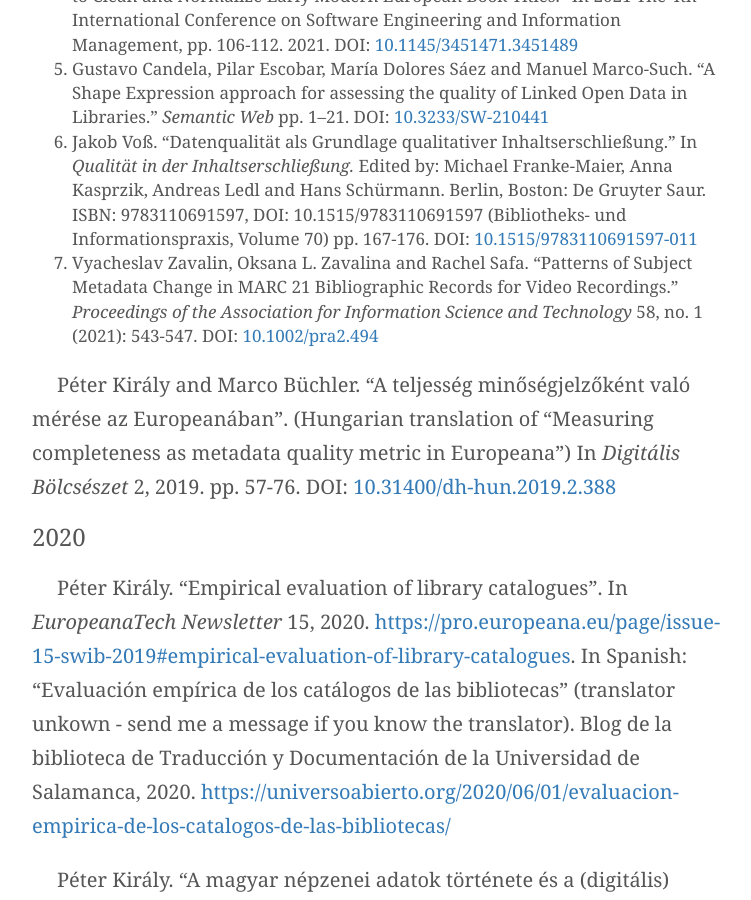
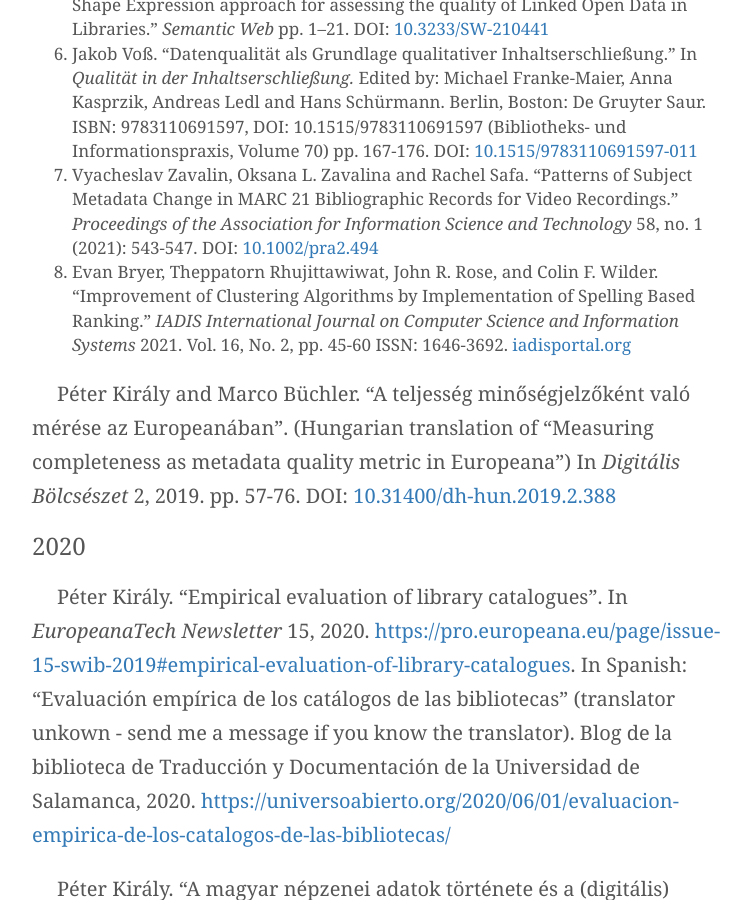
Before and after one commit to pkiraly/pkiraly.github.io, a Jekyll site: the page built from about.md, in a window 1280 px wide and 900 px high, scrolled down 8678 px. Shown: the whole window, without its empty margins (258-1009 px from the left). Built offline with Jekyll 4.4.1, drawn with Linux system fonts in a browser that asks for light colours; nearby versions of some CDN libraries; some web fonts are replaced; comment, search, counter and statistics services are not loaded; some of the changed text lies outside the part shown.

Commit message:
adding Improvement of Clustering Algorithms by Implementation of Spelling Based Ranking

```diff
--- a/about.md
+++ b/about.md
@@ -63,6 +63,7 @@ cited by:<br/>
 6. Rachel Jaffe. "Rethinking Metadata’s Value and How It Is Evaluated." _Technical Services Quarterly_ 37, no. 4 (2020): 432-443. DOI: [10.1080/07317131.2020.1810443](https://doi.org/10.1080/07317131.2020.1810443)
 7. August Wierling, Valeria Jana Schwanitz, Sebnem Altinci, Maria Bałazinska, Michael J. Barber, Mehmet Efe Biresselioglu, Christopher Burger-Scheidlin, Massimo Celino, Muhittin Hakan Demir, Richard Dennis, Nicolas Dintzner, Adel el Gammal, Carlos M. Fernández-Peruchena, Winston Gilcrease, Paweł Gładysz, Carsten Hoyer-Klick, Kevin Joshi, Mariusz Kruczek, David Lacroix, Małgorzata Markowska, Rafael Mayo-García, Robbie Morrison, Manfred Paier, Giuseppe Peronato, Mahendranath Ramakrishnan, Janeita Reid, Alessandro Sciullo, Berfu Solak, Demet Suna, Wolfgang Süß, Astrid Unger, Maria Luisa Fernandez Vanoni and Nikola Vasiljevic. "FAIR Metadata Standards for Low Carbon Energy Research—A Review of Practices and How to Advance." _Energies_ 2021 14, no. 20, 6692. DOI: [10.3390/en14206692](https://doi.org/10.3390/en14206692)
 
+
 <!--
 The following paper was rejected, and is not available
 8. Jhon Francined Herrera-Cubides, Paulo A. Gaona-García and Salvador Sánchez-Alonso. “The Web of Data radiography: Is current Open Data good enough for Linked Data?” (2020). [semantic-web-journal.net](http://www.semantic-web-journal.net/system/files/swj2530.pdf)
@@ -145,6 +142,8 @@ cited by:<br/>
 5. Gustavo Candela, Pilar Escobar, María Dolores Sáez and Manuel Marco-Such. "A Shape Expression approach for assessing the quality of Linked Open Data in Libraries." _Semantic Web_ pp. 1--21. DOI: [10.3233/SW-210441](https://doi.org/10.3233/SW-210441)
 6. Jakob Voß. "Datenqualität als Grundlage qualitativer Inhaltserschließung." In _Qualität in der Inhaltserschließung._ Edited by: Michael Franke-Maier, Anna Kasprzik, Andreas Ledl and Hans Schürmann. Berlin, Boston: De Gruyter Saur. ISBN: 9783110691597, DOI: 10.1515/9783110691597 (Bibliotheks- und Informationspraxis, Volume 70) pp. 167-176. DOI: [10.1515/9783110691597-011](https://doi.org/10.1515/9783110691597-010)
 7. Vyacheslav Zavalin, Oksana L. Zavalina and Rachel Safa. "Patterns of Subject Metadata Change in MARC 21 Bibliographic Records for Video Recordings." _Proceedings of the Association for Information Science and Technology_ 58, no. 1 (2021): 543-547. DOI: [10.1002/pra2.494](https://doi.org/10.1002/pra2.494)
+8. Evan Bryer, Theppatorn Rhujittawiwat, John R. Rose, and Colin F. Wilder. "Improvement of Clustering Algorithms by Implementation of Spelling Based Ranking." _IADIS International Journal on Computer Science and Information Systems_ 2021. Vol. 16, No. 2, pp. 45-60
+ISSN: 1646-3692. [iadisportal.org](http://www.iadisportal.org/ijcsis/papers/2021160204.pdf)
 
 Péter Király and Marco Büchler. “A teljesség minőségjelzőként való mérése az Europeanában”. (Hungarian translation of “Measuring completeness as metadata quality metric in Europeana”) In *Digitális Bölcsészet* 2, 2019. pp. 57-76. DOI: [10.31400/dh-hun.2019.2.388](https://doi.org/10.31400/dh-hun.2019.2.388)
 
```
Also changed, not shown: other parts of about.md (+0 -4 lines).
